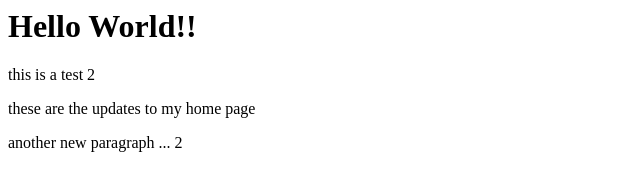
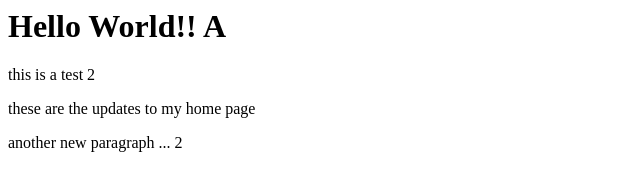
Before and after one commit to John-Glazebrook/hello-world, a plain HTML site: page index.html in a window 1280 px wide. Shown: the full height of the page, 0-640 px from the left. Drawn offline with Linux system fonts and the light colour scheme.

Commit message:
update title
update title

```diff
--- a/index.html
+++ b/index.html
@@ -1,4 +1,4 @@
-<h1>Hello World!!</h1>
+<h1>Hello World!! A</h1>
 
 <p>this is a test 2</p>
 
```
